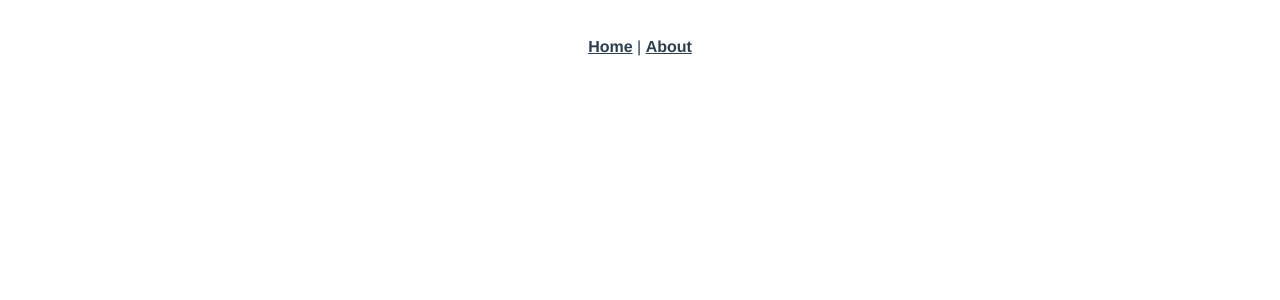
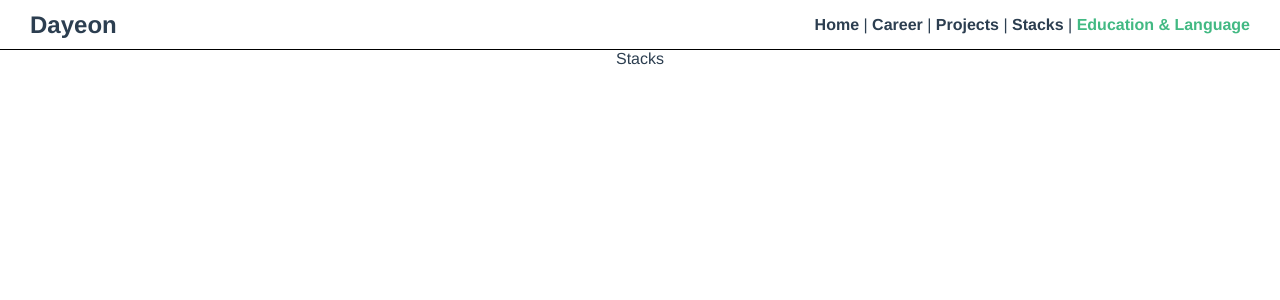
Before and after one commit to Kang-Dayeon/resume, a Vue app in the folder dyapp/: page /educationLang in a window 1280 px wide. Before the commit this address had no page. Shown: the top 300 px of the page. Built offline with nearby package versions, Linux system fonts and the light colour scheme.

Commit message:
기본 페이지 라우터 설정

```diff
--- a/dyapp/src/App.vue
+++ b/dyapp/src/App.vue
@@ -1,12 +1,31 @@
 <template>
-  <nav>
-    <router-link to="/">Home</router-link> |
-    <router-link to="/about">About</router-link>
-  </nav>
-  <router-view/>
+  <div class="main">
+    <div class="header">
+      <div class="title">
+        <router-link to="/">Dayeon</router-link>
+      </div>
+      <nav>
+        <router-link to="/">Home</router-link> |
+        <router-link to="/Career">Career</router-link> |
+        <router-link to="/project">Projects</router-link> |
+        <router-link to="/stacks">Stacks</router-link> |
+        <router-link to="/educationLang">Education & Language</router-link>
+      </nav>
+    </div>
+    <router-view />
+  </div>
 </template>
 
 <style>
+* {
+  margin: 0;
+  padding: 0;
+  box-sizing: border-box;
+}
+a {
+  text-decoration: none;
+  color: #2c3e50;
+}
 #app {
   font-family: Avenir, Helvetica, Arial, sans-serif;
   -webkit-font-smoothing: antialiased;
@@ -14,14 +33,22 @@
   text-align: center;
   color: #2c3e50;
 }
-
-nav {
-  padding: 30px;
+.header {
+  display: flex;
+  align-items: center;
+  justify-content: space-between;
+  padding: 0 30px;
+  height: 50px;
+  text-align: left;
+  border-bottom: 1px solid #000;
+}
+.title {
+  font-size: 24px;
+  font-weight: bold;
 }
 
 nav a {
   font-weight: bold;
-  color: #2c3e50;
 }
 
 nav a.router-link-exact-active {
--- a/dyapp/src/router/index.js
+++ b/dyapp/src/router/index.js
@@ -1,19 +1,30 @@
 import { createRouter, createWebHistory } from 'vue-router'
-import HomeView from '../views/HomeView.vue'
 
 const routes = [
   {
     path: '/',
     name: 'home',
-    component: HomeView
+    component: () => import('../views/HomeView.vue')
   },
   {
-    path: '/about',
-    name: 'about',
-    // route level code-splitting
-    // this generates a separate chunk (about.[hash].js) for this route
-    // which is lazy-loaded when the route is visited.
-    component: () => import(/* webpackChunkName: "about" */ '../views/AboutView.vue')
+    path: '/career',
+    name: 'career',
+    component: () => import('../views/CareerView.vue')
+  },
+  {
+    path: '/project',
+    name: 'project',
+    component: () => import('../views/ProjectView.vue')
+  },
+  {
+    path: '/stacks',
+    name: 'stacks',
+    component: () => import('../views/StacksView.vue')
+  },
+  {
+    path: '/educationLang',
+    name: 'educationLang',
+    component: () => import('../views/EducationLangView.vue')
   }
 ]
 
--- /dev/null
+++ b/dyapp/src/views/EducationLangView.vue
@@ -0,0 +1,12 @@
+<template>
+  <div>Stacks</div>
+</template>
+
+<script>
+export default {
+  name: "StacksView",
+};
+</script>
+
+<style>
+</style>
--- /dev/null
+++ b/dyapp/src/views/ProjectView.vue
@@ -0,0 +1,12 @@
+<template>
+  <div>project</div>
+</template>
+
+<script>
+export default {
+  name: "ProjectView",
+};
+</script>
+
+<style>
+</style>
--- /dev/null
+++ b/dyapp/src/views/StacksView.vue
@@ -0,0 +1,12 @@
+<template>
+  <div>Stacks</div>
+</template>
+
+<script>
+export default {
+  name: "StacksView",
+};
+</script>
+
+<style>
+</style>
```
Also changed, not shown: dyapp/src/views/CareerView.vue (renamed from dyapp/src/views/AboutView.vue).
